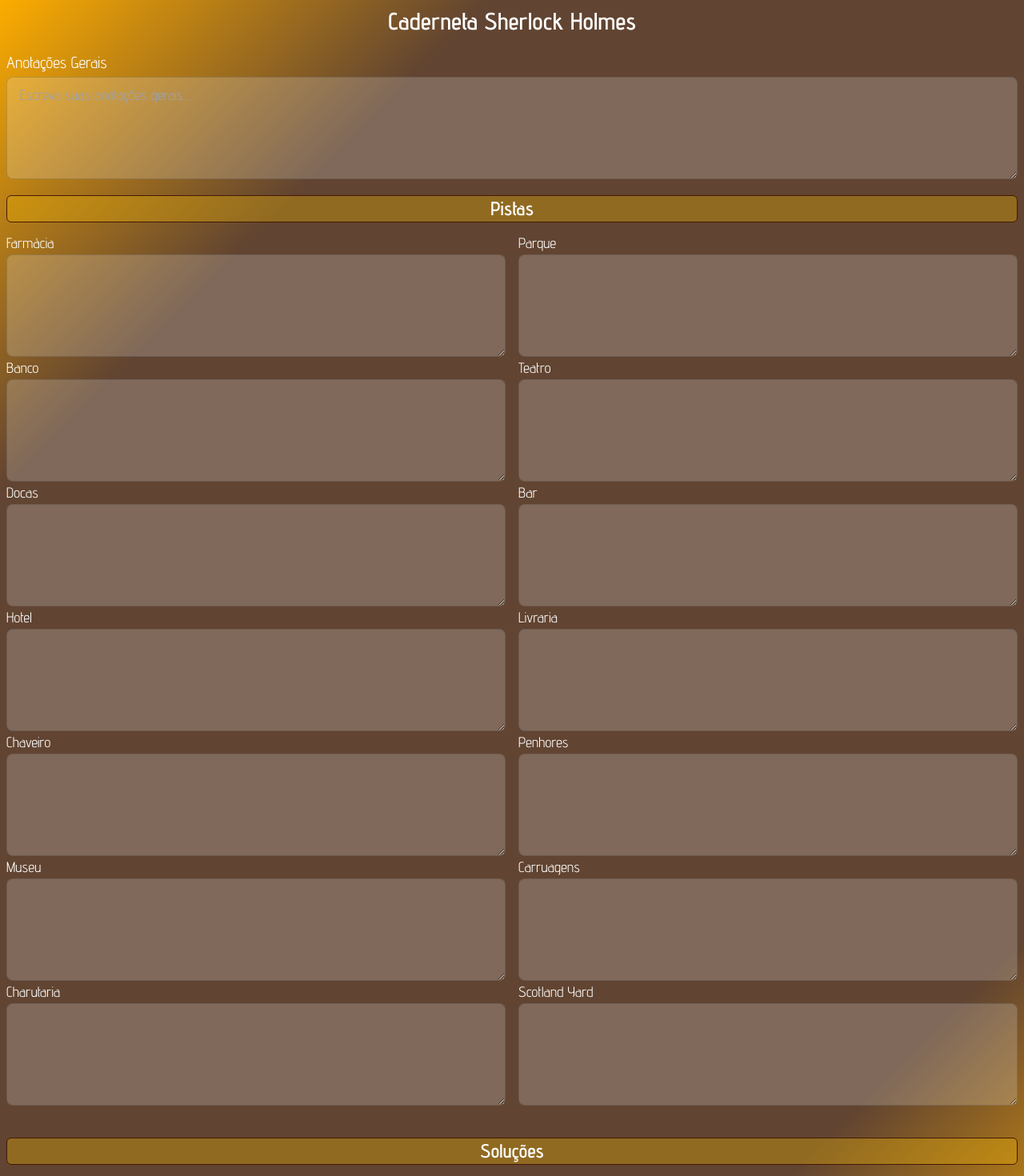
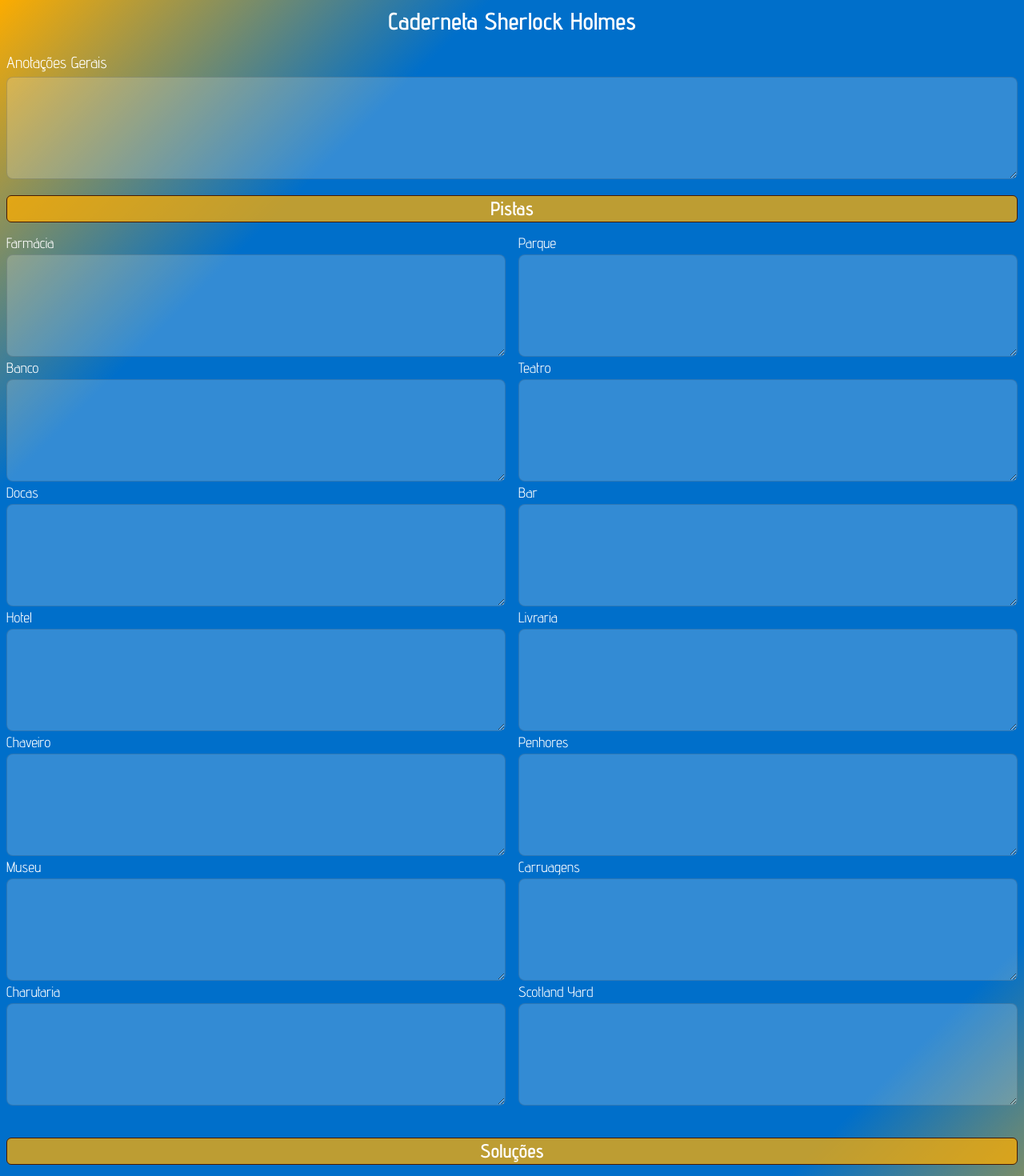
Before and after one commit to Adadezer/scotland-yard, a Next.js app: page / in a window 1280 px wide. Shown: the top 1470 px of the page at 80% size. Built offline with nearby package versions, Linux system fonts and the light colour scheme.

Commit message:
style: changing the color palette

```diff
--- a/src/app/globals.css
+++ b/src/app/globals.css
@@ -22,8 +22,8 @@
   background-image: linear-gradient(
     -225deg,
     #fcac00 0%,
-    #614431 20%,
-    #614431 80%,
+    #006fca 20%,
+    #006fca 80%,
     #fcac00 100%
   );
   color: rgb(255, 255, 255);
--- a/src/app/page.tsx
+++ b/src/app/page.tsx
@@ -24,13 +24,10 @@
       </div>
       <label className="form-control">
         <div className="text-xl mb-1">Anotações Gerais</div>
-        <textarea
-          className="textarea textarea-bordered w-full h-32 bg-white bg-opacity-20 text-lg"
-          placeholder="Escreva suas anotações gerais..."
-        ></textarea>
+        <textarea className="textarea textarea-bordered w-full h-32 bg-white bg-opacity-20 text-lg"></textarea>
       </label>
 
-      <div className="flex justify-center text-2xl font-semibold rounded-md bg-yellow-500 bg-opacity-35 border border-amber-950 mt-5 mb-3">
+      <div className="flex justify-center text-2xl font-semibold rounded-md bg-[#fcac00] bg-opacity-75 border border-amber-950 mt-5 mb-3">
         Pistas
       </div>
 
@@ -38,7 +35,7 @@
         <NotesSet key={index} arrayNotes={arraylocals} />
       ))}
 
-      <div className="flex justify-center text-2xl font-semibold rounded-md bg-yellow-500 bg-opacity-35 border border-amber-950 mt-10 mb-3">
+      <div className="flex justify-center text-2xl font-semibold rounded-md bg-[#fcac00] bg-opacity-75 border border-amber-950 mt-10 mb-3">
         Soluções
       </div>
 
```
